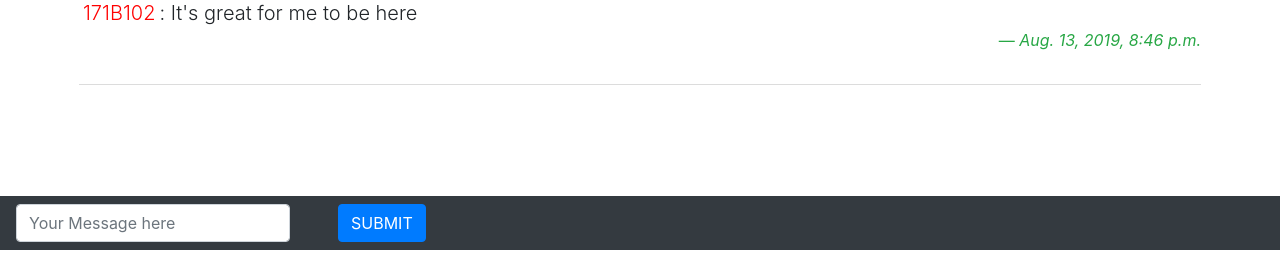
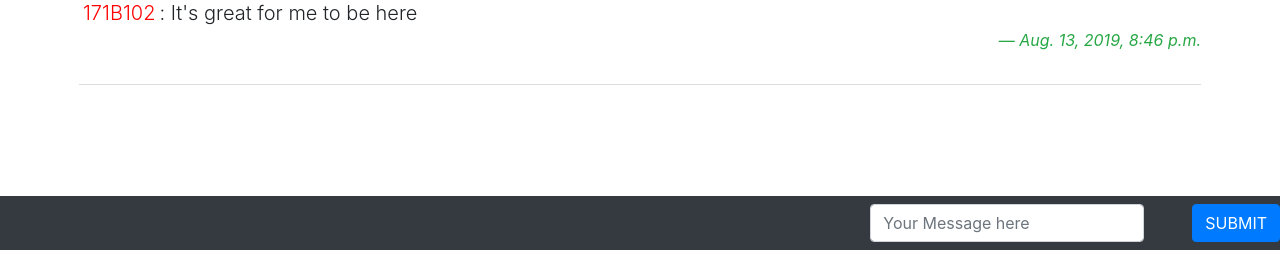
Before and after one commit to pandeyroshan/CampusConnect, a Django app: page /chat/ in a window 1280 px wide. Shown: the part 534-800 px from the top of the page. Run offline with Django 3.2, Linux system fonts and the light colour scheme; a user stored in the database is signed in; data comes from the database, SQL or seed files in the repository; some libraries are stand-ins or nearby versions.

Commit message:
Update chat.html

```diff
--- a/CamCon/templates/CamCon/chat.html
+++ b/CamCon/templates/CamCon/chat.html
@@ -19,6 +19,10 @@ mark.red {
     background: none;
 }
 span.tab-space {padding-left:15em;}
+
+.floatRight {
+    float: right;
+}
 </style>
 
 <body>
@@ -45,11 +49,13 @@ span.tab-space {padding-left:15em;}
             {% endfor %}
         </div>
         <div class="fixed-bottom bg-dark mb-3 pt-2 pb-2">
+            <div class="floatRight">
                 <form class="form-inline ml-3" method="POST">
                     {% csrf_token %}
                     {{ form|crispy }}
                     <button type="submit" value="SUBMIT" class="btn btn-primary ml-5 btn pull-right">SUBMIT</button>
                 </form>
+            </div>
         </div>
     </section>
 </body>
```
